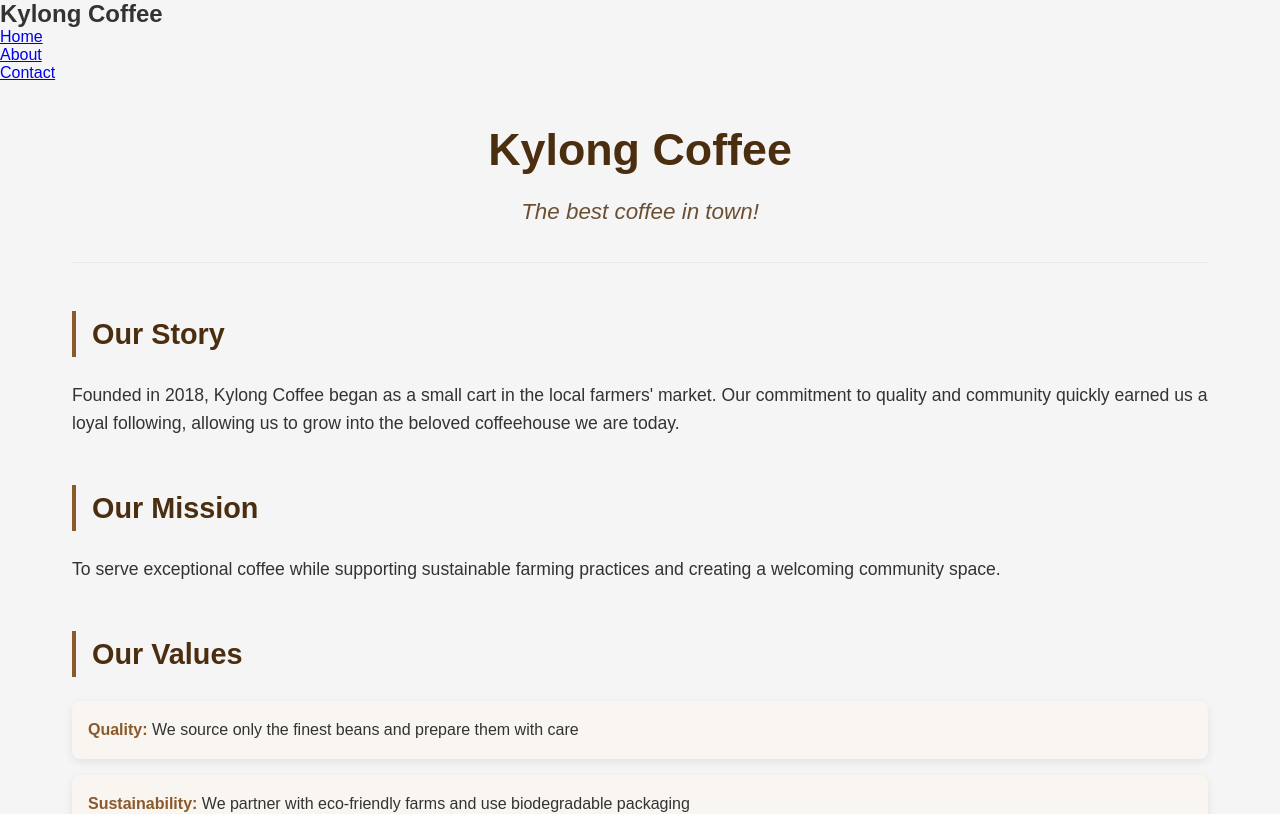
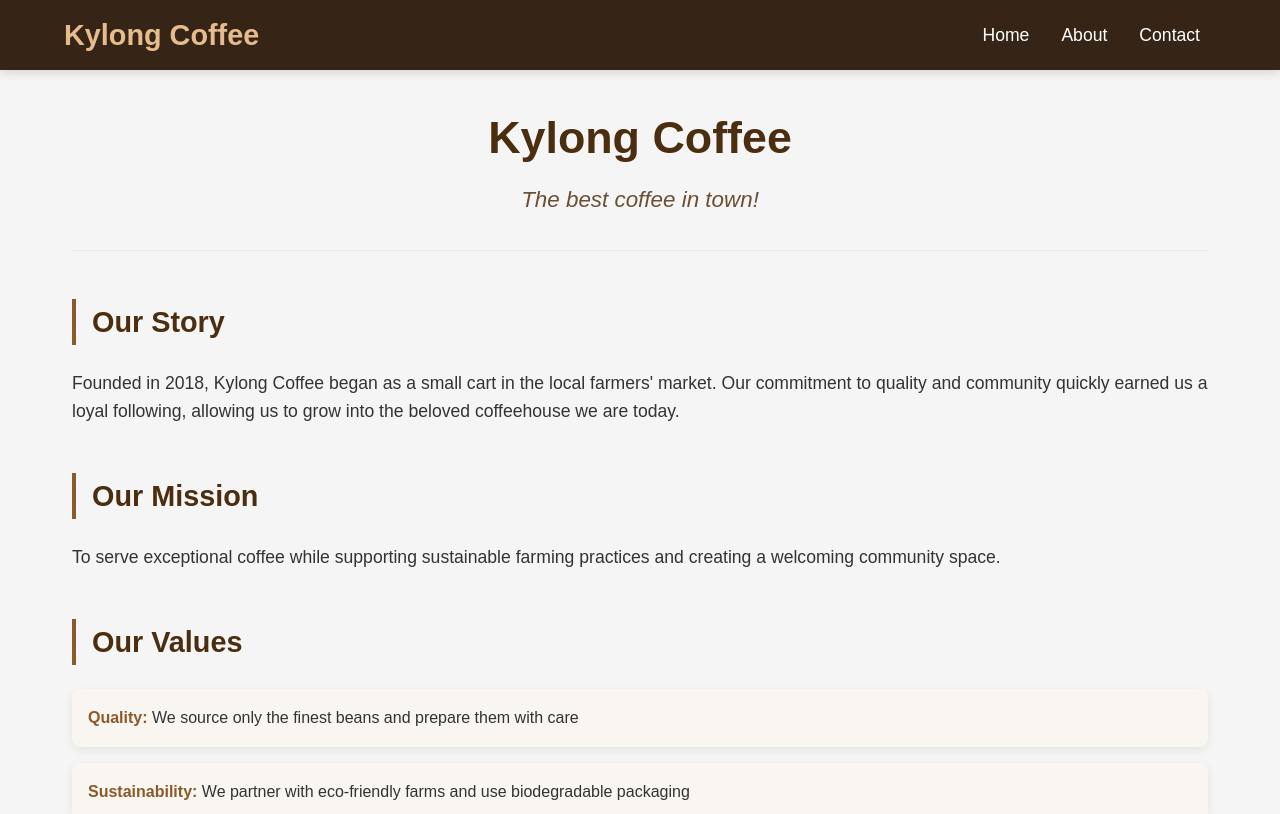
Before and after one commit to karzamisca/MERNStackCoffeeShop, a React (Vite) app in the folder views/: page /about in a window 1280 px wide. Shown: the top 814 px of the page. Built offline with nearby package versions, Linux system fonts and the light colour scheme.

Commit message:
improve navbar css

```diff
--- /dev/null
+++ b/views/src/components/Navbar.css
@@ -0,0 +1,164 @@
+/* Navbar.css */
+
+.navbar {
+  background-color: #362517;
+  height: 70px;
+  display: flex;
+  justify-content: center;
+  align-items: center;
+  position: sticky;
+  top: 0;
+  z-index: 999;
+  box-shadow: 0 2px 10px rgba(0, 0, 0, 0.15);
+}
+
+.navbar-container {
+  display: flex;
+  justify-content: space-between;
+  align-items: center;
+  width: 100%;
+  max-width: 1200px;
+  padding: 0 24px;
+}
+
+.navbar-logo {
+  text-decoration: none;
+  display: flex;
+  align-items: center;
+}
+
+.navbar-logo h1 {
+  color: #e6bc8f;
+  font-size: 1.8rem;
+  font-weight: 700;
+  margin: 0;
+}
+
+.nav-menu {
+  display: flex;
+  align-items: center;
+  list-style: none;
+  margin: 0;
+  padding: 0;
+}
+
+.nav-item {
+  margin: 0 16px;
+}
+
+.nav-link {
+  color: #fff;
+  text-decoration: none;
+  font-size: 1.1rem;
+  font-weight: 500;
+  padding: 8px 0;
+  position: relative;
+  transition: color 0.3s ease;
+}
+
+.nav-link:hover {
+  color: #e6bc8f;
+}
+
+.nav-link::after {
+  content: "";
+  position: absolute;
+  width: 0;
+  height: 2px;
+  bottom: 0;
+  left: 0;
+  background-color: #e6bc8f;
+  transition: width 0.3s ease;
+}
+
+.nav-link:hover::after {
+  width: 100%;
+}
+
+/* Hamburger Menu Styles */
+.menu-icon {
+  display: none;
+  cursor: pointer;
+}
+
+.hamburger {
+  width: 30px;
+  height: 22px;
+  position: relative;
+  transition: all 0.3s ease;
+}
+
+.hamburger span {
+  display: block;
+  position: absolute;
+  height: 3px;
+  width: 100%;
+  background-color: #fff;
+  border-radius: 3px;
+  transition: all 0.3s ease;
+}
+
+.hamburger span:nth-child(1) {
+  top: 0;
+}
+
+.hamburger span:nth-child(2) {
+  top: 9px;
+}
+
+.hamburger span:nth-child(3) {
+  top: 18px;
+}
+
+.hamburger.active span:nth-child(1) {
+  transform: rotate(45deg);
+  top: 9px;
+}
+
+.hamburger.active span:nth-child(2) {
+  opacity: 0;
+}
+
+.hamburger.active span:nth-child(3) {
+  transform: rotate(-45deg);
+  top: 9px;
+}
+
+/* Responsive Styles */
+@media screen and (max-width: 768px) {
+  .menu-icon {
+    display: block;
+    z-index: 10;
+  }
+
+  .nav-menu {
+    display: flex;
+    flex-direction: column;
+    position: absolute;
+    top: 70px;
+    left: -100%;
+    width: 100%;
+    background-color: #362517;
+    padding: 20px 0;
+    transition: all 0.5s ease;
+    opacity: 0;
+    box-shadow: 0 4px 8px rgba(0, 0, 0, 0.1);
+  }
+
+  .nav-menu.active {
+    left: 0;
+    opacity: 1;
+  }
+
+  .nav-item {
+    margin: 16px 0;
+    width: 100%;
+    text-align: center;
+  }
+
+  .nav-link {
+    font-size: 1.3rem;
+    display: block;
+    padding: 10px;
+  }
+}
--- a/views/src/components/Navbar.jsx
+++ b/views/src/components/Navbar.jsx
@@ -1,21 +1,61 @@
-//views\src\components\Navbar.jsx
 import { Link } from "react-router-dom";
+import { useState } from "react";
+import "./Navbar.css";
 
 function Navbar() {
+  const [isMenuOpen, setIsMenuOpen] = useState(false);
+
+  const toggleMenu = () => {
+    setIsMenuOpen(!isMenuOpen);
+  };
+
   return (
-    <nav>
-      <h1>Kylong Coffee</h1>
-      <ul>
-        <li>
-          <Link to="/">Home</Link>
-        </li>
-        <li>
-          <Link to="/about">About</Link>
-        </li>
-        <li>
-          <Link to="/contact">Contact</Link>
-        </li>
-      </ul>
+    <nav className="navbar">
+      <div className="navbar-container">
+        <Link to="/" className="navbar-logo">
+          <h1>Kylong Coffee</h1>
+        </Link>
+
+        {/* Mobile menu button */}
+        <div className="menu-icon" onClick={toggleMenu}>
+          <div className={`hamburger ${isMenuOpen ? "active" : ""}`}>
+            <span></span>
+            <span></span>
+            <span></span>
+          </div>
+        </div>
+
+        {/* Navigation menu */}
+        <ul className={`nav-menu ${isMenuOpen ? "active" : ""}`}>
+          <li className="nav-item">
+            <Link
+              to="/"
+              className="nav-link"
+              onClick={() => setIsMenuOpen(false)}
+            >
+              Home
+            </Link>
+          </li>
+          <li className="nav-item">
+            <Link
+              to="/about"
+              className="nav-link"
+              onClick={() => setIsMenuOpen(false)}
+            >
+              About
+            </Link>
+          </li>
+          <li className="nav-item">
+            <Link
+              to="/contact"
+              className="nav-link"
+              onClick={() => setIsMenuOpen(false)}
+            >
+              Contact
+            </Link>
+          </li>
+        </ul>
+      </div>
     </nav>
   );
 }
```
Also changed, not shown: 5 other files (tests, documents, lock files or other folders).
